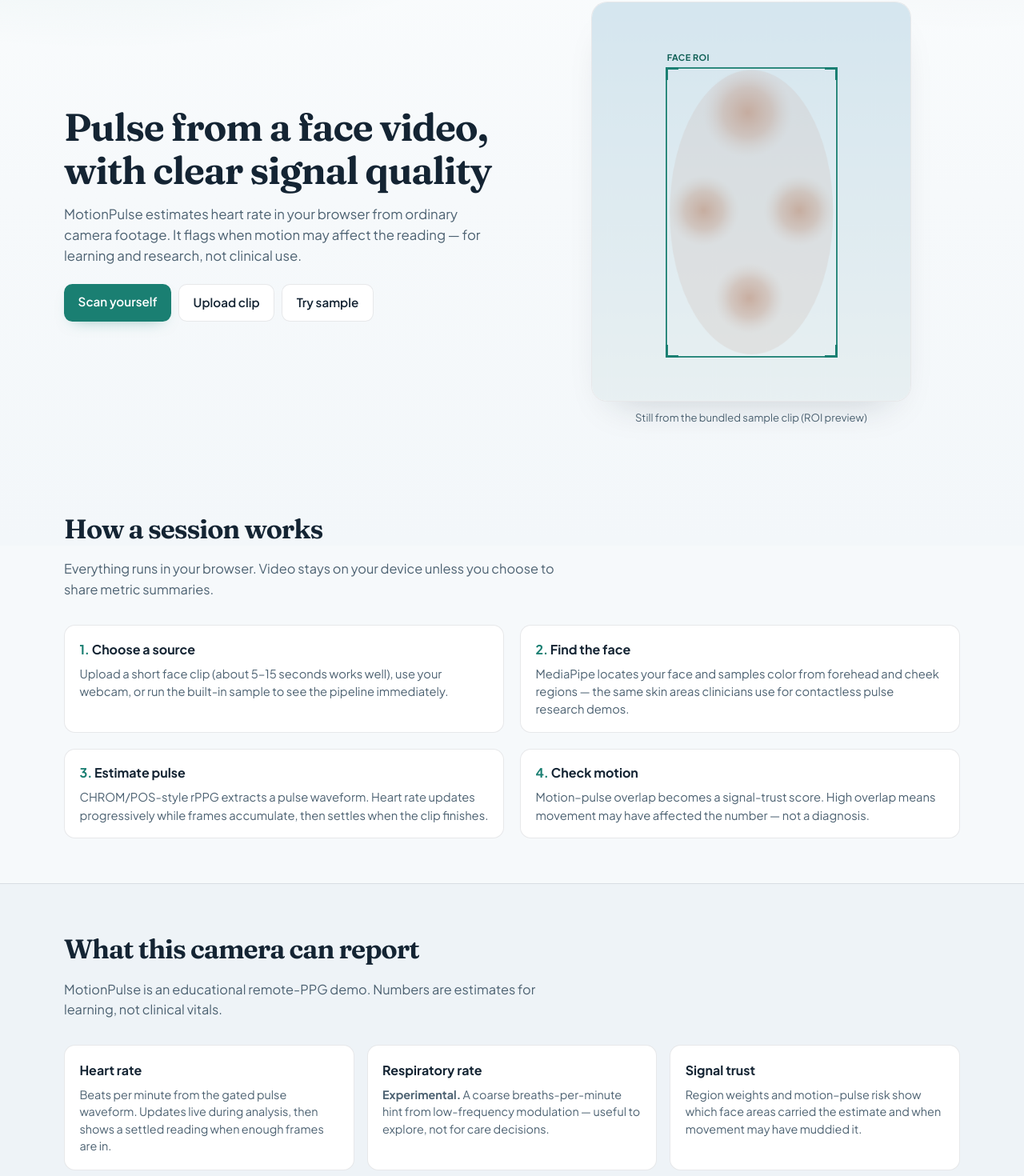
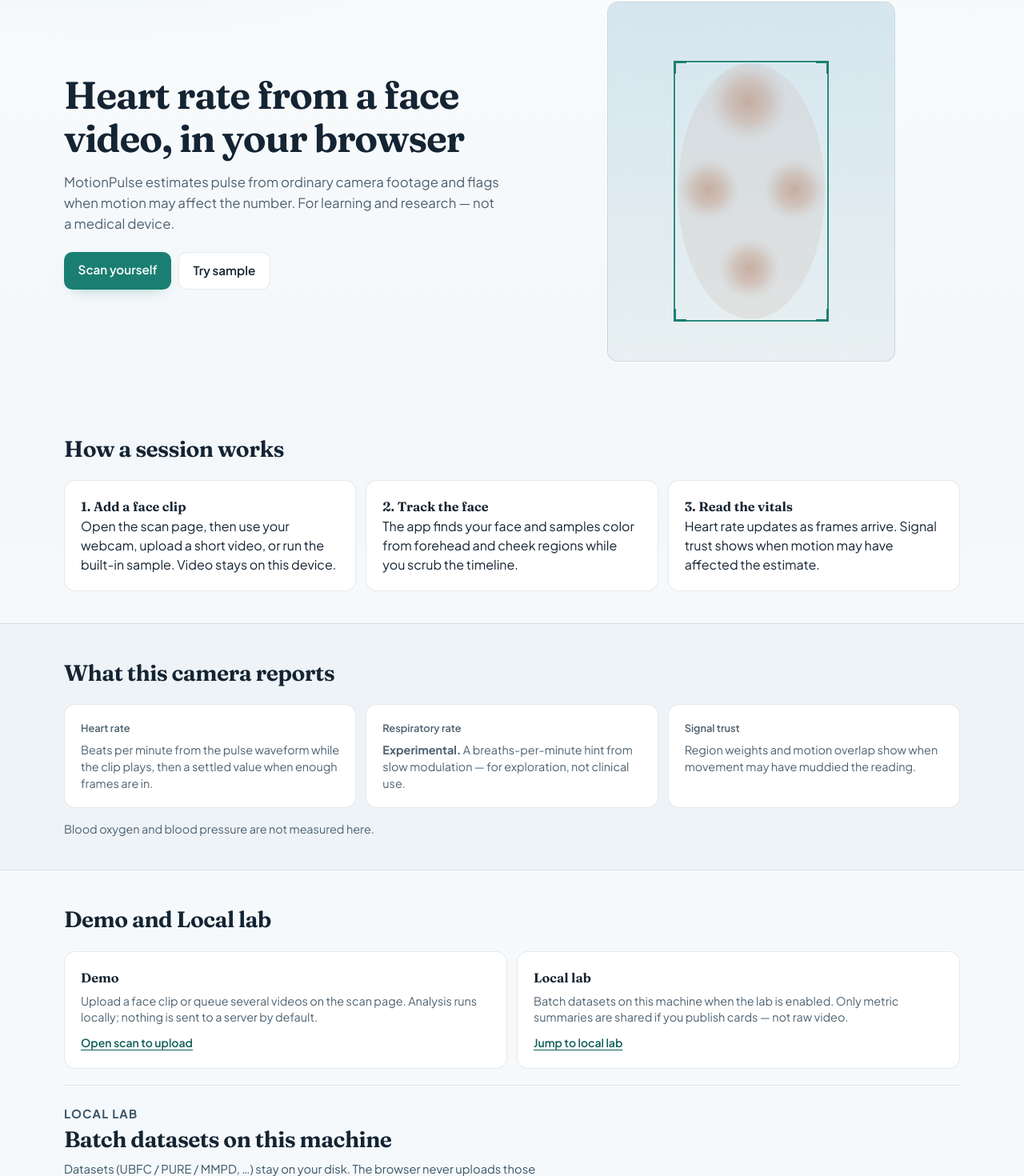
Before and after one commit to bitraveneth/motionpulse-rppg, a React (Vite) app: page / in a window 1280 px wide. Shown: the part 118-1588 px from the top of the page at 80% size. Built offline with nearby package versions, Linux system fonts and the light colour scheme; no server answers; the database is empty.

Commit message:
Home: tighten copy, three sections, scan-matched cards
Redesign the marketing page with a clearer hero, three steps, vitals
explainer cards, and compact demo/lab blocks. Drop recent runs and extra
education walls from the home flow.

```diff
--- a/src/components/HomeHeroVisual.tsx
+++ b/src/components/HomeHeroVisual.tsx
@@ -10,11 +10,10 @@
 const W = 480
 const H = 600
 
-/** Marketing hero: still from bundled sample data (landmark + ROI preview, not camera pixels). */
+/** Hero still from the bundled sample (ROI preview, true 4:5 aspect). */
 export function HomeHeroVisual() {
   const canvasRef = useRef<HTMLCanvasElement>(null)
   const [box, setBox] = useState<NormBox | null>(null)
-  const [usedAbstract, setUsedAbstract] = useState(false)
 
   useEffect(() => {
     const canvas = canvasRef.current
@@ -27,7 +26,6 @@
 
     const { frames, roiRgb } = BUNDLED_SAMPLE
     if (!frames.length) {
-      setUsedAbstract(true)
       setBox(null)
       ctx.fillStyle = '#e8f0f2'
       ctx.fillRect(0, 0, W, H)
@@ -39,16 +37,12 @@
     const faceBox = lm ? faceBoxFromLandmarks(lm) : null
 
     if (!lm || !faceBox) {
-      setUsedAbstract(true)
       setBox(null)
       ctx.fillStyle = '#e8f0f2'
       ctx.fillRect(0, 0, W, H)
-      ctx.fillStyle = 'rgba(26, 127, 114, 0.08)'
-      ctx.fillRect(W * 0.2, H * 0.18, W * 0.6, H * 0.55)
       return
     }
 
-    setUsedAbstract(false)
     setBox(faceBox)
     paintSyntheticPreview(ctx, W, H, lm, frameIdx, roiRgb)
   }, [])
@@ -57,7 +51,7 @@
     <div className="home-hero-visual">
       <div className="home-hero-frame">
         <canvas ref={canvasRef} className="home-hero-canvas" />
-        {box && !usedAbstract ? (
+        {box ? (
           <div
             className="home-hero-roi"
             style={{
@@ -71,15 +65,9 @@
             <span className="home-hero-corner home-hero-corner-tr" aria-hidden />
             <span className="home-hero-corner home-hero-corner-bl" aria-hidden />
             <span className="home-hero-corner home-hero-corner-br" aria-hidden />
-            <span className="home-hero-roi-label">Face ROI</span>
           </div>
         ) : null}
       </div>
-      <p className="home-hero-visual-caption">
-        {usedAbstract
-          ? 'No face frame in the bundled sample — run a scan for a live preview'
-          : 'Still from the bundled sample clip (ROI preview)'}
-      </p>
     </div>
   )
 }
--- a/src/components/SiteNav.tsx
+++ b/src/components/SiteNav.tsx
@@ -1,7 +1,5 @@
 import { useEffect, useState } from 'react'
 import { Link, useLocation } from 'react-router-dom'
-import { isLocalLabEnabled } from '../lib/lab/enabled'
-
 type Props = {
   /** Primary pill CTA label */
   primaryCta?: { label: string; to: string }
@@ -10,7 +8,6 @@
 export function SiteNav({ primaryCta }: Props) {
   const [open, setOpen] = useState(false)
   const location = useLocation()
-  const labEnabled = isLocalLabEnabled()
   const onHome = location.pathname === '/'
 
   useEffect(() => {
@@ -34,7 +31,7 @@
     { to: '/scan', label: 'Scan' },
     { to: sectionHref('how-it-works'), label: 'How it works' },
     { to: sectionHref('demo-tools'), label: 'Demo' },
-    ...(labEnabled ? [{ to: sectionHref('local-lab'), label: 'Local lab' }] : []),
+    { to: sectionHref('local-lab'), label: 'Local lab' },
   ]
 
   const cta = primaryCta ?? { label: 'Try sample', to: '/scan?action=sample' }
--- a/src/components/SiteSections.tsx
+++ b/src/components/SiteSections.tsx
@@ -4,44 +4,31 @@
   return (
     <section
       id="how-it-works"
-      className="site-section"
+      className="site-section home-section"
       aria-labelledby="how-it-works-title"
     >
       <div className="site-section-inner">
         <h2 id="how-it-works-title">How a session works</h2>
-        <p className="site-section-lead">
-          Everything runs in your browser. Video stays on your device unless you
-          choose to share metric summaries.
-        </p>
-        <ol className="steps-list">
-          <li>
-            <h3>Choose a source</h3>
+        <ol className="home-steps">
+          <li className="home-card">
+            <h3>1. Add a face clip</h3>
             <p>
-              Upload a short face clip (about 5–15 seconds works well), use your
-              webcam, or run the built-in sample to see the pipeline immediately.
+              Open the scan page, then use your webcam, upload a short video, or
+              run the built-in sample. Video stays on this device.
             </p>
           </li>
-          <li>
-            <h3>Find the face</h3>
+          <li className="home-card">
+            <h3>2. Track the face</h3>
             <p>
-              MediaPipe locates your face and samples color from forehead and
-              cheek regions — the same skin areas clinicians use for contactless
-              pulse research demos.
+              The app finds your face and samples color from forehead and cheek
+              regions while you scrub the timeline.
             </p>
           </li>
-          <li>
-            <h3>Estimate pulse</h3>
+          <li className="home-card">
+            <h3>3. Read the vitals</h3>
             <p>
-              CHROM/POS-style rPPG extracts a pulse waveform. Heart rate updates
-              progressively while frames accumulate, then settles when the clip
-              finishes.
-            </p>
-          </li>
-          <li>
-            <h3>Check motion</h3>
-            <p>
-              Motion–pulse overlap becomes a signal-trust score. High overlap
-              means movement may have affected the number — not a diagnosis.
+              Heart rate updates as frames arrive. Signal trust shows when motion
+              may have affected the estimate.
             </p>
           </li>
         </ol>
@@ -54,42 +41,36 @@
   return (
     <section
       id="vitals"
-      className="site-section site-section-alt"
+      className="site-section site-section-alt home-section"
       aria-labelledby="vitals-title"
     >
       <div className="site-section-inner">
-        <h2 id="vitals-title">What this camera can report</h2>
-        <p className="site-section-lead">
-          MotionPulse is an educational remote-PPG demo. Numbers are estimates for
-          learning, not clinical vitals.
-        </p>
-        <div className="report-grid">
-          <article className="report-card">
-            <h3>Heart rate</h3>
-            <p>
-              Beats per minute from the gated pulse waveform. Updates live during
-              analysis, then shows a settled reading when enough frames are in.
+        <h2 id="vitals-title">What this camera reports</h2>
+        <div className="home-report-grid">
+          <article className="home-card">
+            <span className="home-card-label">Heart rate</span>
+            <p className="home-card-body">
+              Beats per minute from the pulse waveform while the clip plays, then
+              a settled value when enough frames are in.
             </p>
           </article>
-          <article className="report-card">
-            <h3>Respiratory rate</h3>
-            <p>
-              <strong>Experimental.</strong> A coarse breaths-per-minute hint from
-              low-frequency modulation — useful to explore, not for care decisions.
+          <article className="home-card">
+            <span className="home-card-label">Respiratory rate</span>
+            <p className="home-card-body">
+              <strong>Experimental.</strong> A breaths-per-minute hint from slow
+              modulation — for exploration, not clinical use.
             </p>
           </article>
-          <article className="report-card">
-            <h3>Signal trust</h3>
-            <p>
-              Region weights and motion–pulse risk show which face areas carried
-              the estimate and when movement may have muddied it.
+          <article className="home-card">
+            <span className="home-card-label">Signal trust</span>
+            <p className="home-card-body">
+              Region weights and motion overlap show when movement may have
+              muddied the reading.
             </p>
           </article>
         </div>
-        <p className="site-not-measured">
-          Blood oxygen (SpO₂) and blood pressure are{' '}
-          <strong>not measured</strong> here. This app does not estimate them from
-          face video alone.
+        <p className="home-not-measured">
+          Blood oxygen and blood pressure are not measured here.
         </p>
       </div>
     </section>
--- a/src/pages/HomePage.tsx
+++ b/src/pages/HomePage.tsx
@@ -1,8 +1,6 @@
 import { Link } from 'react-router-dom'
-import { EducationSection } from '../components/EducationSection'
 import { HomeHeroVisual } from '../components/HomeHeroVisual'
 import { LocalLab } from '../components/LocalLab'
-import { RecentRuns } from '../components/RecentRuns'
 import { SiteNav } from '../components/SiteNav'
 import {
   HowItWorksSection,
@@ -13,7 +11,7 @@
 
 export function HomePage() {
   const labEnabled = isLocalLabEnabled()
-  const [feedTick, setFeedTick] = useState(0)
+  const [, setFeedTick] = useState(0)
 
   return (
     <>
@@ -24,19 +22,16 @@
           <div className="home-hero-inner">
             <div className="home-hero-copy">
               <h1 id="home-hero-title">
-                Pulse from a face video, with clear signal quality
+                Heart rate from a face video, in your browser
               </h1>
               <p className="home-hero-lead">
-                MotionPulse estimates heart rate in your browser from ordinary
-                camera footage. It flags when motion may affect the reading —
-                for learning and research, not clinical use.
+                MotionPulse estimates pulse from ordinary camera footage and
+                flags when motion may affect the number. For learning and
+                research — not a medical device.
               </p>
               <div className="home-hero-actions">
                 <Link to="/scan" className="cta cta-primary">
                   Scan yourself
-                </Link>
-                <Link to="/scan?action=upload" className="cta cta-secondary">
-                  Upload clip
                 </Link>
                 <Link to="/scan?action=sample" className="cta cta-secondary">
                   Try sample
@@ -52,34 +47,52 @@
 
         <section
           id="demo-tools"
-          className="site-section lower-section demo-tools-section"
+          className="site-section home-section"
           aria-labelledby="demo-tools-title"
         >
           <div className="site-section-inner">
-            <h2 id="demo-tools-title">Demo tools</h2>
-            <p className="site-section-lead">
-              Browse recent metric cards, read tips, and open the local batch lab
-              when you are testing datasets on this machine.
-            </p>
-            <RecentRuns refreshToken={feedTick} />
-            <EducationSection variant="tips" />
-            <EducationSection variant="guide" />
+            <h2 id="demo-tools-title">Demo and Local lab</h2>
+            <div className="home-lab-grid">
+              <article className="home-card">
+                <h3 className="home-card-heading">Demo</h3>
+                <p className="home-card-body">
+                  Upload a face clip or queue several videos on the scan page.
+                  Analysis runs locally; nothing is sent to a server by default.
+                </p>
+                <Link to="/scan?action=upload" className="home-card-link">
+                  Open scan to upload
+                </Link>
+              </article>
+              <article className="home-card" id="local-lab">
+                <h3 className="home-card-heading">Local lab</h3>
+                <p className="home-card-body">
+                  Batch datasets on this machine when the lab is enabled. Only
+                  metric summaries are shared if you publish cards — not raw
+                  video.
+                </p>
+                {labEnabled ? (
+                  <a href="#local-lab-panel" className="home-card-link">
+                    Jump to local lab
+                  </a>
+                ) : (
+                  <span className="home-card-muted">
+                    Enable with VITE_ENABLE_LOCAL_LAB in production builds.
+                  </span>
+                )}
+              </article>
+            </div>
+            {labEnabled ? (
+              <div id="local-lab-panel" className="home-lab-panel">
+                <LocalLab onPublished={() => setFeedTick((t) => t + 1)} />
+              </div>
+            ) : null}
           </div>
         </section>
-
-        {labEnabled ? (
-          <section id="local-lab" className="site-section site-section-alt">
-            <div className="site-section-inner">
-              <LocalLab onPublished={() => setFeedTick((t) => t + 1)} />
-            </div>
-          </section>
-        ) : null}
       </main>
 
       <footer className="site-foot">
         <p className="site-foot-research">
-          MotionPulse — motion-aware rPPG demo for education and research. Not a
-          medical device.
+          Educational remote-PPG demo — not a medical device.
         </p>
       </footer>
     </>
--- a/src/site-layout.css
+++ b/src/site-layout.css
@@ -784,13 +784,13 @@
   .home-hero-frame {
     position: relative;
     width: 100%;
-    max-width: 400px;
+    max-width: 360px;
     margin: 0 auto;
-    border-radius: 1.25rem;
+    border-radius: 0.85rem;
     overflow: hidden;
-    background: var(--site-surface);
+    background: linear-gradient(165deg, #e8eef3 0%, #dfe8ef 100%);
     border: 1px solid var(--site-line);
-    box-shadow: 0 24px 48px -28px rgba(20, 36, 51, 0.22);
+    box-shadow: none;
     aspect-ratio: 4 / 5;
   }
 
@@ -798,7 +798,7 @@
     display: block;
     width: 100%;
     height: 100%;
-    object-fit: cover;
+    object-fit: contain;
   }
 
   .home-hero-roi {
@@ -845,22 +845,120 @@
     border-top: none;
   }
 
-  .home-hero-roi-label {
-    position: absolute;
-    top: -1.35rem;
-    left: 0;
-    font-size: 0.68rem;
-    font-weight: 700;
-    letter-spacing: 0.04em;
-    text-transform: uppercase;
-    color: var(--site-accent-deep);
+  .home-page .home-section h2 {
+    margin: 0;
+    font-family: var(--font-display);
+    font-size: clamp(1.35rem, 3vw, 1.75rem);
+    font-weight: 650;
+    letter-spacing: -0.02em;
   }
 
-  .home-hero-visual-caption {
-    margin: 0.65rem 0 0;
-    text-align: center;
+  .home-page .home-card {
+    padding: 1.25rem;
+    border-radius: 0.85rem;
+    border: 1px solid var(--site-line);
+    background: var(--site-surface);
+    box-sizing: border-box;
+    min-width: 0;
+  }
+
+  .home-page .home-steps {
+    list-style: none;
+    margin: 1.15rem 0 0;
+    padding: 0;
+    display: grid;
+    gap: 0.75rem;
+    min-width: 0;
+  }
+
+  @media (min-width: 900px) {
+    .home-page .home-steps {
+      grid-template-columns: repeat(3, minmax(0, 1fr));
+    }
+  }
+
+  .home-page .home-steps h3,
+  .home-page .home-card-heading {
+    margin: 0;
+    font-family: var(--font-display);
+    font-size: 1.02rem;
+    font-weight: 650;
+    color: var(--site-ink);
+  }
+
+  .home-page .home-card-label {
+    display: block;
+    font-size: 0.8rem;
+    font-weight: 600;
+    color: var(--site-ink-soft);
+  }
+
+  .home-page .home-card-body {
+    margin: 0.4rem 0 0;
+    font-size: 0.9rem;
+    line-height: 1.45;
+    color: var(--site-ink-soft);
+  }
+
+  .home-page .home-report-grid {
+    margin-top: 1.15rem;
+    display: grid;
+    gap: 0.75rem;
+    min-width: 0;
+  }
+
+  @media (min-width: 900px) {
+    .home-page .home-report-grid {
+      grid-template-columns: repeat(3, minmax(0, 1fr));
+    }
+  }
+
+  .home-page .home-not-measured {
+    margin: 1rem 0 0;
+    font-size: 0.9rem;
+    line-height: 1.45;
+    color: var(--site-ink-soft);
+  }
+
+  .home-page .home-lab-grid {
+    margin-top: 1.15rem;
+    display: grid;
+    gap: 0.75rem;
+    min-width: 0;
+  }
+
+  @media (min-width: 720px) {
+    .home-page .home-lab-grid {
+      grid-template-columns: repeat(2, minmax(0, 1fr));
+    }
+  }
+
+  .home-page .home-card-link {
+    display: inline-block;
+    margin-top: 0.65rem;
+    font-size: 0.875rem;
+    font-weight: 600;
+    color: var(--site-accent-deep);
+    text-decoration: underline;
+    text-underline-offset: 3px;
+  }
+
+  .home-page .home-card-muted {
+    display: block;
+    margin-top: 0.65rem;
     font-size: 0.82rem;
     color: var(--site-ink-soft);
+  }
+
+  .home-page .home-lab-panel {
+    margin-top: 1.25rem;
+    padding-top: 1.15rem;
+    border-top: 1px solid var(--site-line);
+    min-width: 0;
+  }
+
+  .home-page .site-section {
+    padding: 2.5rem 1.25rem;
   }
 
   /* —— Scan page —— */
```
